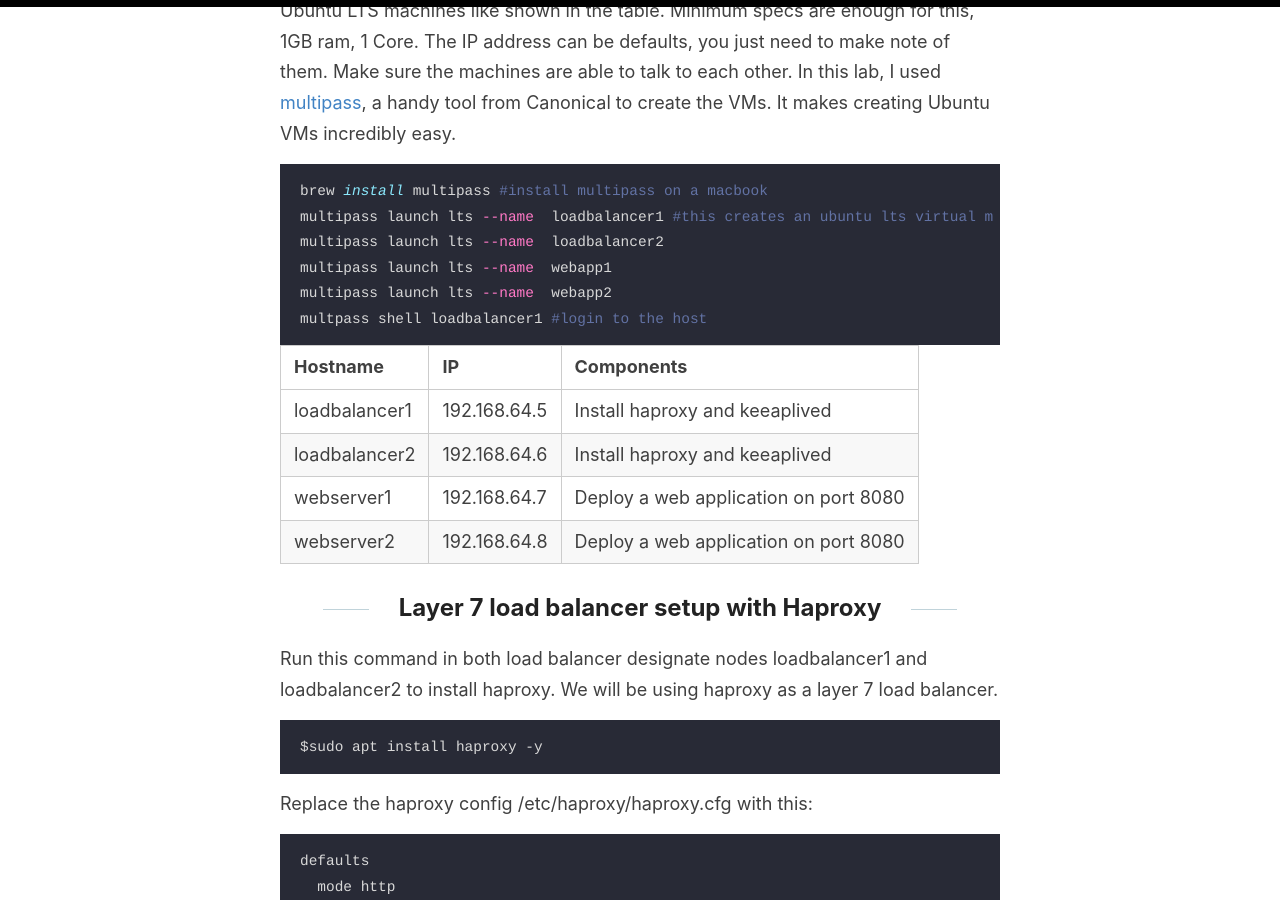
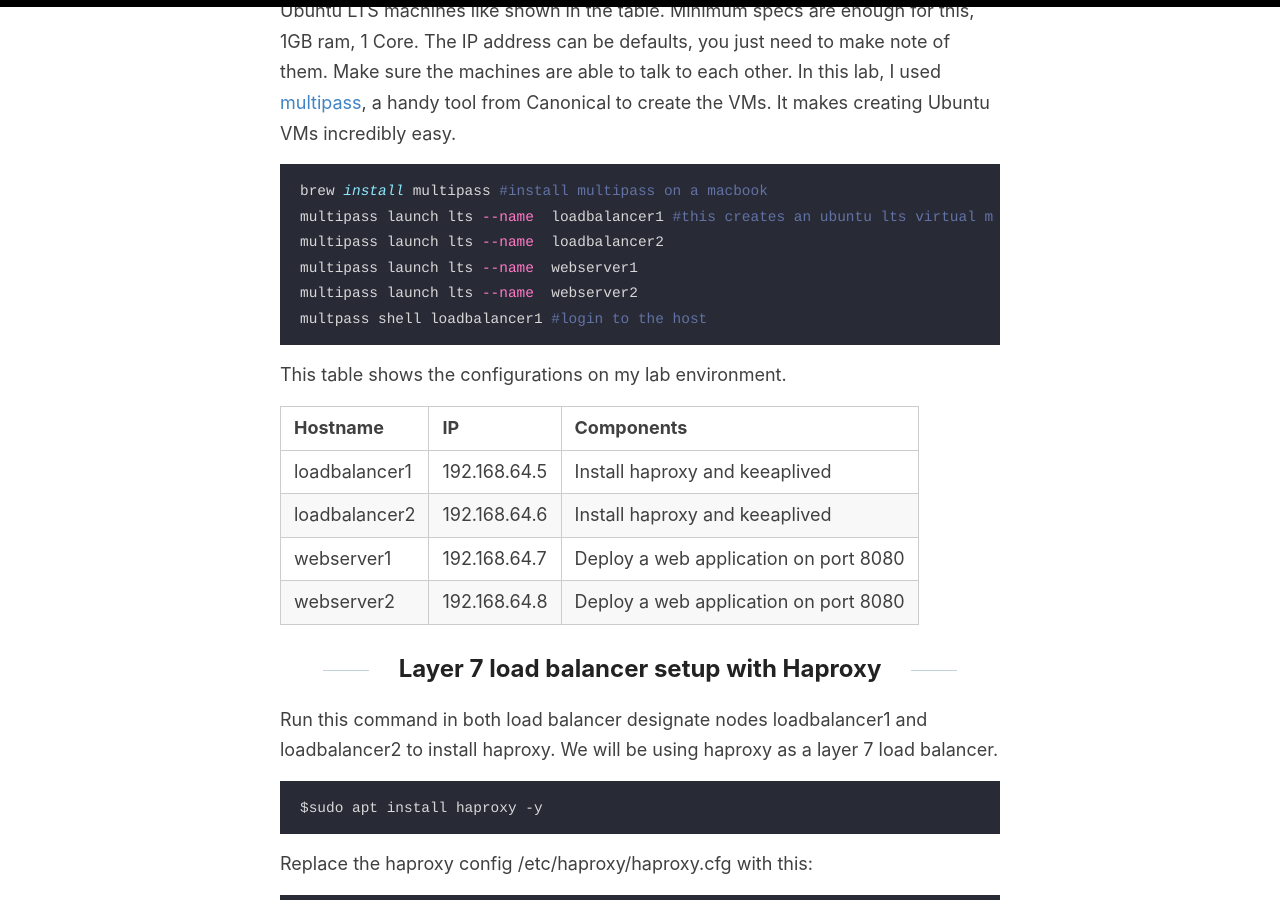
Before and after one commit to tgangte/tgangte.github.io, a Jekyll site: the page built from _posts/2024-06-27-high-availability-with-vrrp-keepalived.md, in a window 1280 px wide and 900 px high, scrolled down 2519 px. Built offline with Jekyll 4.4.1, drawn with Linux system fonts in a browser that asks for light colours; comment, search, counter and statistics services are not loaded.

Commit message:
Update 2024-06-27-high-availability-with-vrrp-keepalived.md

````diff
--- a/_posts/2024-06-27-high-availability-with-vrrp-keepalived.md
+++ b/_posts/2024-06-27-high-availability-with-vrrp-keepalived.md
@@ -32,10 +32,11 @@ In this lab, I used [multipass](https://multipass.run/), a handy tool from Canon
 brew install multipass #install multipass on a macbook
 multipass launch lts --name  loadbalancer1 #this creates an ubuntu lts virtual machine
 multipass launch lts --name  loadbalancer2
-multipass launch lts --name  webapp1
-multipass launch lts --name  webapp2
+multipass launch lts --name  webserver1
+multipass launch lts --name  webserver2
 multpass shell loadbalancer1 #login to the host
 ```
+This table shows the configurations on my lab environment.
 
 
 | Hostname      | IP           | Components                            |
````
